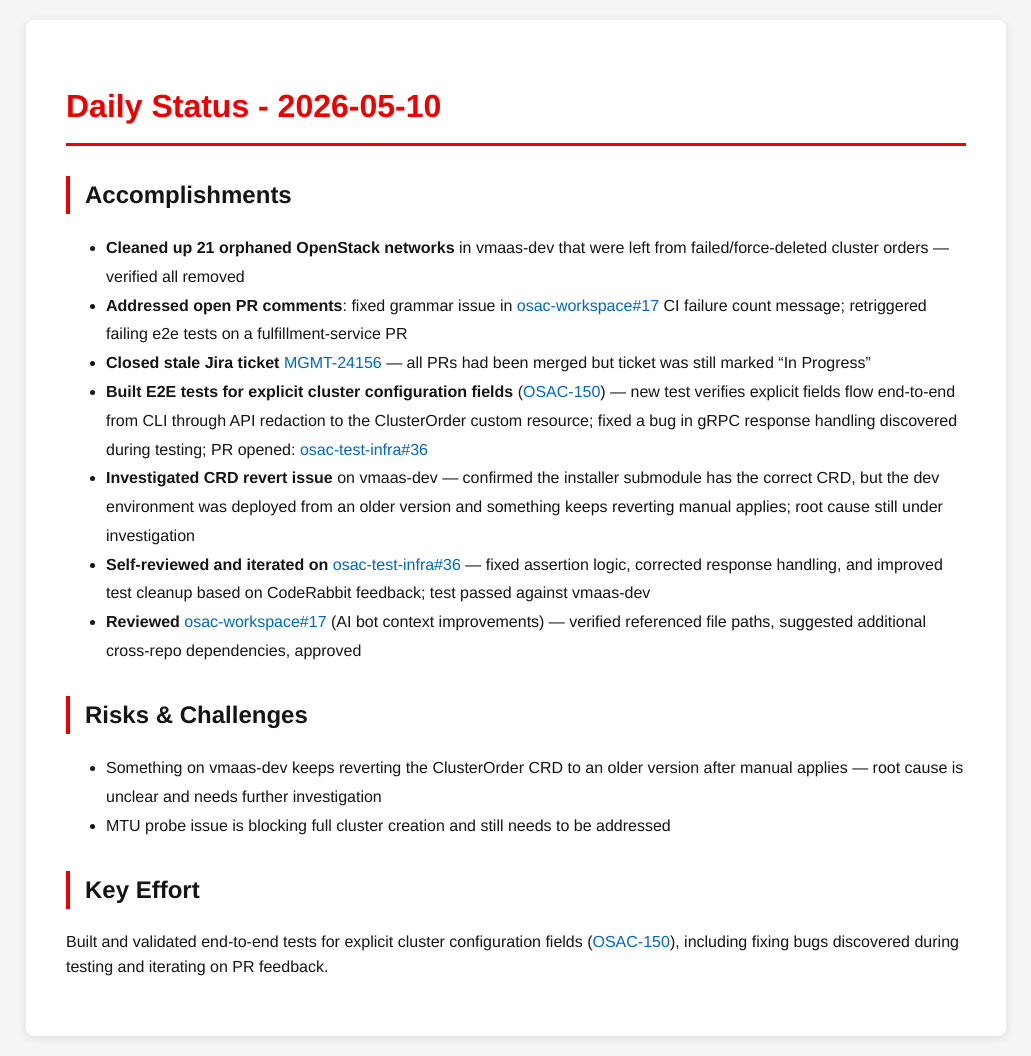
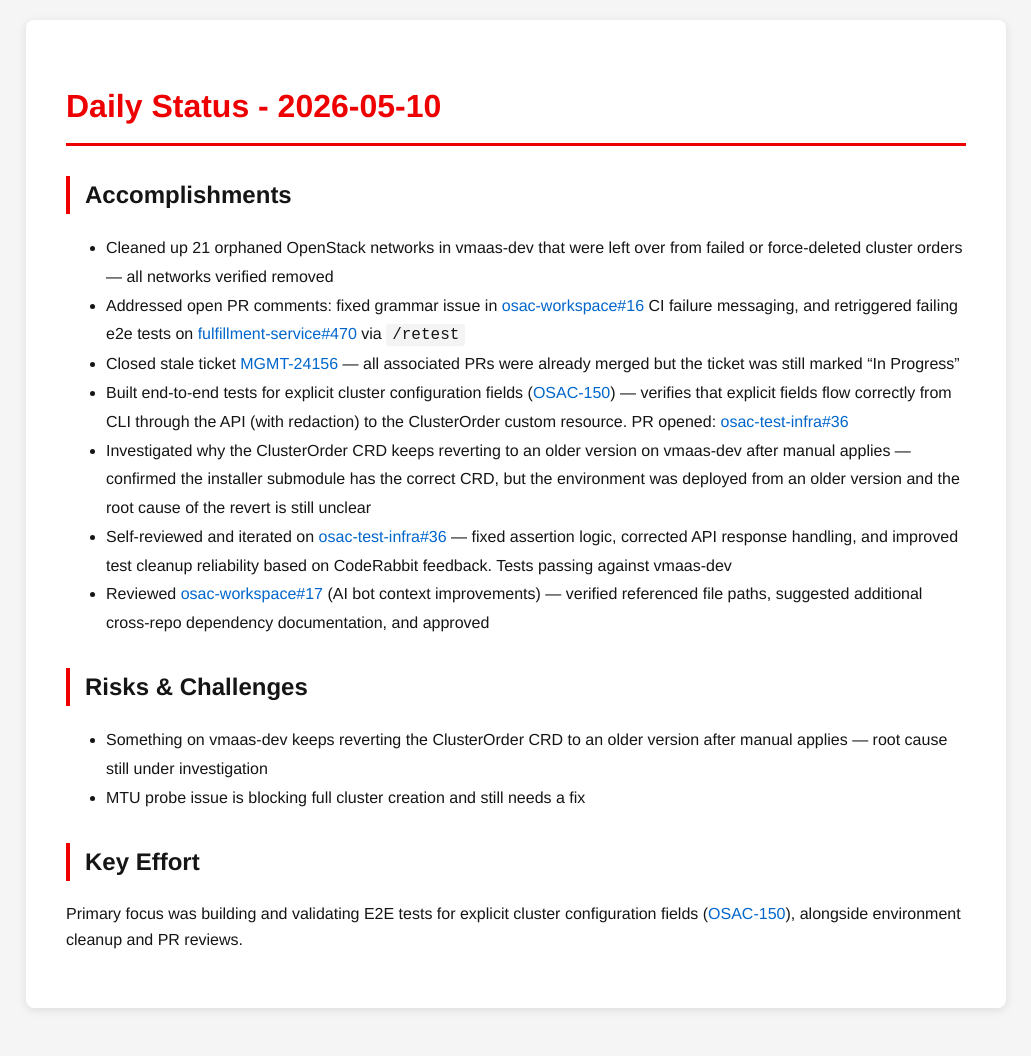
Before and after one commit to tzvatot/daily-status, a Jekyll site: the page built from 2026-05-10.md, in a window 1280 px wide. Shown: the whole page, without its empty margins (124-1155 px from the left). Built offline with Jekyll 4.4.1, drawn with Linux system fonts in a browser that asks for light colours; after the commit the page ends 1028 px from its top, so only the background shows below that.

Commit message:
Daily status update - 2026-05-10

```diff
--- a/2026-05-10.md
+++ b/2026-05-10.md
@@ -7,17 +7,17 @@
 # Daily Status - 2026-05-10
 
 ## Accomplishments
-- **Cleaned up 21 orphaned OpenStack networks** in vmaas-dev that were left from failed/force-deleted cluster orders — verified all removed
-- **Addressed open PR comments**: fixed grammar issue in [osac-workspace#17](https://github.com/osac-project/osac-workspace/pull/17) CI failure count message; retriggered failing e2e tests on a fulfillment-service PR
-- **Closed stale Jira ticket** [MGMT-24156](https://issues.redhat.com/browse/MGMT-24156) — all PRs had been merged but ticket was still marked "In Progress"
-- **Built E2E tests for explicit cluster configuration fields** ([OSAC-150](https://redhat.atlassian.net/browse/OSAC-150)) — new test verifies explicit fields flow end-to-end from CLI through API redaction to the ClusterOrder custom resource; fixed a bug in gRPC response handling discovered during testing; PR opened: [osac-test-infra#36](https://github.com/osac-project/osac-test-infra/pull/36)
-- **Investigated CRD revert issue** on vmaas-dev — confirmed the installer submodule has the correct CRD, but the dev environment was deployed from an older version and something keeps reverting manual applies; root cause still under investigation
-- **Self-reviewed and iterated on** [osac-test-infra#36](https://github.com/osac-project/osac-test-infra/pull/36) — fixed assertion logic, corrected response handling, and improved test cleanup based on CodeRabbit feedback; test passed against vmaas-dev
-- **Reviewed** [osac-workspace#17](https://github.com/osac-project/osac-workspace/pull/17) (AI bot context improvements) — verified referenced file paths, suggested additional cross-repo dependencies, approved
+- Cleaned up 21 orphaned OpenStack networks in vmaas-dev that were left over from failed or force-deleted cluster orders — all networks verified removed
+- Addressed open PR comments: fixed grammar issue in [osac-workspace#16](https://github.com/osac-project/osac-workspace/pull/16) CI failure messaging, and retriggered failing e2e tests on [fulfillment-service#470](https://github.com/osac-project/osac-workspace/pull/470) via `/retest`
+- Closed stale ticket [MGMT-24156](https://issues.redhat.com/browse/MGMT-24156) — all associated PRs were already merged but the ticket was still marked "In Progress"
+- Built end-to-end tests for explicit cluster configuration fields ([OSAC-150](https://redhat.atlassian.net/browse/OSAC-150)) — verifies that explicit fields flow correctly from CLI through the API (with redaction) to the ClusterOrder custom resource. PR opened: [osac-test-infra#36](https://github.com/osac-project/osac-test-infra/pull/36)
+- Investigated why the ClusterOrder CRD keeps reverting to an older version on vmaas-dev after manual applies — confirmed the installer submodule has the correct CRD, but the environment was deployed from an older version and the root cause of the revert is still unclear
+- Self-reviewed and iterated on [osac-test-infra#36](https://github.com/osac-project/osac-test-infra/pull/36) — fixed assertion logic, corrected API response handling, and improved test cleanup reliability based on CodeRabbit feedback. Tests passing against vmaas-dev
+- Reviewed [osac-workspace#17](https://github.com/osac-project/osac-workspace/pull/17) (AI bot context improvements) — verified referenced file paths, suggested additional cross-repo dependency documentation, and approved
 
 ## Risks & Challenges
-- Something on vmaas-dev keeps reverting the ClusterOrder CRD to an older version after manual applies — root cause is unclear and needs further investigation
-- MTU probe issue is blocking full cluster creation and still needs to be addressed
+- Something on vmaas-dev keeps reverting the ClusterOrder CRD to an older version after manual applies — root cause still under investigation
+- MTU probe issue is blocking full cluster creation and still needs a fix
 
 ## Key Effort
-Built and validated end-to-end tests for explicit cluster configuration fields ([OSAC-150](https://redhat.atlassian.net/browse/OSAC-150)), including fixing bugs discovered during testing and iterating on PR feedback.
+Primary focus was building and validating E2E tests for explicit cluster configuration fields ([OSAC-150](https://redhat.atlassian.net/browse/OSAC-150)), alongside environment cleanup and PR reviews.
```
